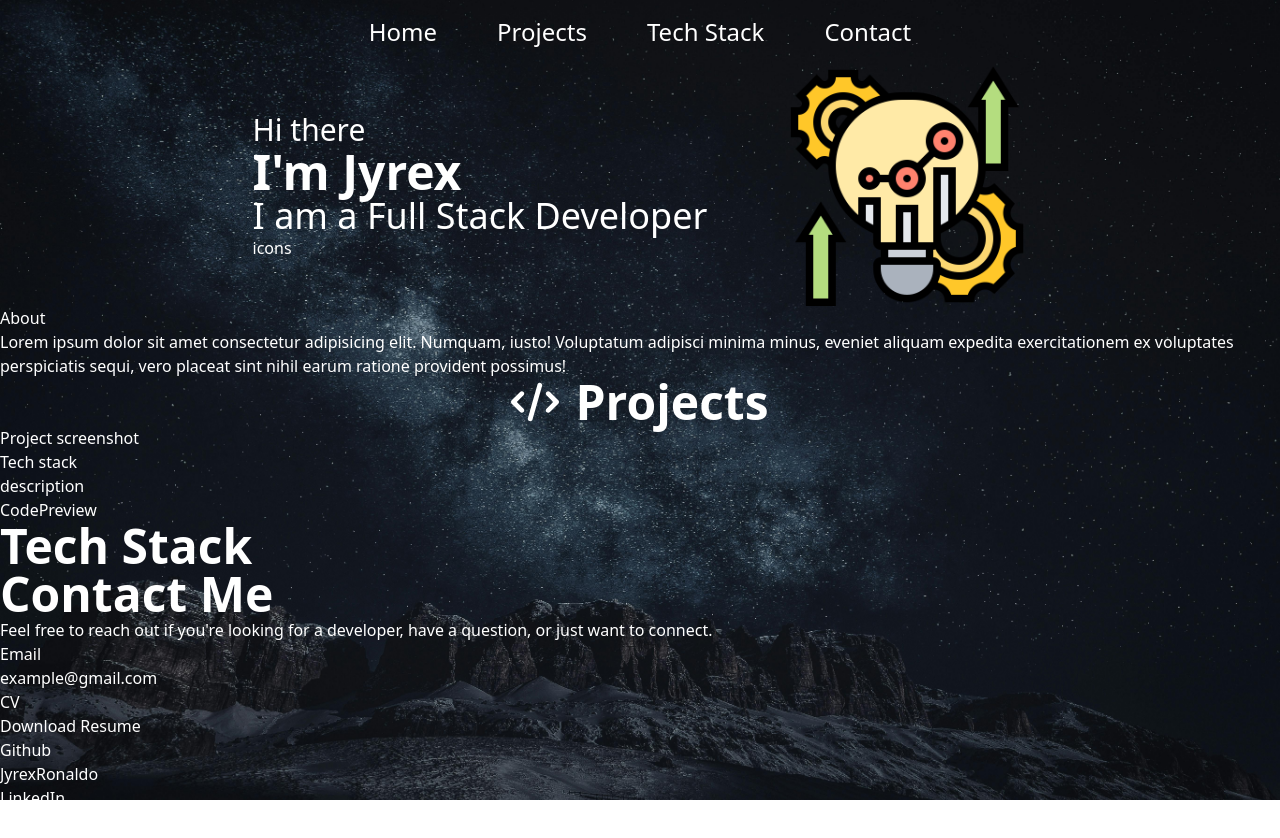
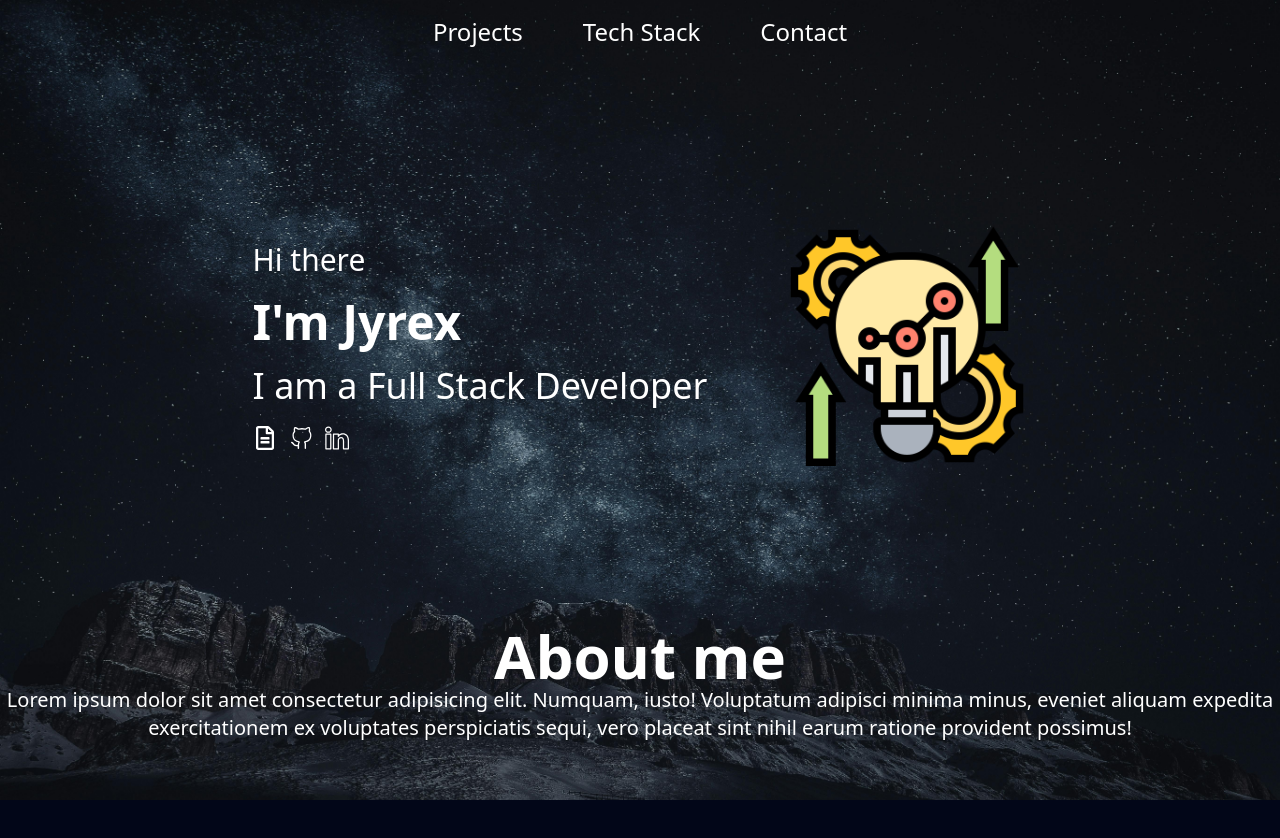
Before and after one commit to JyrexRonaldo/personal-website, a React (Vite) app: page / in a window 1280 px wide. Shown: the top 838 px of the page. After the commit the page ends 800 px from the top, so only its background shows below. Built offline with nearby package versions, Linux system fonts and the light colour scheme.

Commit message:
Improve items positioning

```diff
--- a/index.html
+++ b/index.html
@@ -6,7 +6,7 @@
     <meta name="viewport" content="width=device-width, initial-scale=1.0" />
     <title>Portofolio</title>
   </head>
-  <body>
+  <body class="bg-slate-950">
     <div id="root"></div>
     <script type="module" src="/src/main.jsx"></script>
   </body>
--- a/portofolioData/portofolioData.js
+++ b/portofolioData/portofolioData.js
@@ -13,29 +13,29 @@ const techStackData = [
   {
     title: "Frontend",
     items: [
-      { imgUrl: "/html5.svg", description: "HTML" },
-      { imgUrl: "/css3.svg", description: "CSS" },
-      { imgUrl: "/javascript.svg", description: "JavaScript" },
-      { imgUrl: "/reactjs.svg", description: "React.js" },
-      { imgUrl: "vitejs.svg", description: "Vite" },
-      { imgUrl: "/tailwindcss.svg", description: "TailwindCSS" },
+      { imgUrl: "/icons/html5.svg", description: "HTML" },
+      { imgUrl: "/icons/css3.svg", description: "CSS" },
+      { imgUrl: "/icons/javascript.svg", description: "JavaScript" },
+      { imgUrl: "/icons/reactjs.svg", description: "React.js" },
+      { imgUrl: "/icons/vitejs.svg", description: "Vite" },
+      { imgUrl: "/icons/tailwindcss.svg", description: "TailwindCSS" },
     ],
   },
   {
     title: "Backend",
     items: [
-      { imgUrl: "/nodejs.svg", description: "Node.js" },
-      { imgUrl: "/express.svg", description: "Express.js" },
-      { imgUrl: "/postgresql.svg", description: "PostgreSQL" },
-      { imgUrl: "/prisma.svg", description: "Prisma ORM" },
-      { imgUrl: "/jwt.svg", description: "JWT" },
+      { imgUrl: "/icons/nodejs.svg", description: "Node.js" },
+      { imgUrl: "/icons/express.svg", description: "Express.js" },
+      { imgUrl: "/icons/postgresql.svg", description: "PostgreSQL" },
+      { imgUrl: "/icons/prisma.svg", description: "Prisma ORM" },
+      { imgUrl: "/icons/jwt.svg", description: "JWT" },
     ],
   },
   {
     title: "Tools",
     items: [
-      { imgUrl: "/git.svg", description: "Git" },
-      { imgUrl: "/github.svg", description: "GitHub" },
+      { imgUrl: "/icons/git.svg", description: "Git" },
+      { imgUrl: "/icons/github.svg", description: "GitHub" },
     ],
   },
 ];
@@ -67,4 +67,4 @@ const contactData = [
   },
 ];
 
-export { projectsData, techStackData, contactData };
+export default { projectsData, techStackData, contactData };
--- a/src/components/App/App.jsx
+++ b/src/components/App/App.jsx
@@ -7,13 +7,16 @@ import Contact from "../Contact/Contact";
 function App() {
   return (
     <>
-      <div className="h-screen w-screen bg-[url('/wallpaper.jpg')] bg-cover text-white">
+      <div
+        className="h-screen w-screen bg-[url('/wallpaper.jpg')] bg-cover text-white flex flex-col justify-between gap-y-40 overflow-y-auto ">
         <NavBar />
         <Hero />
         <Projects />
         <TeckStack />
         <Contact />
-        <footer className="mt-auto">Made by Jyrex</footer>
+        <footer className="h-10 text-xl font-extrabold  flex justify-center items-center ">
+          Made by Jyrex
+        </footer>
       </div>
     </>
   );
--- a/src/components/Contact/Contact.jsx
+++ b/src/components/Contact/Contact.jsx
@@ -1,34 +1,42 @@
+import { VscGithubAlt } from "react-icons/vsc";
+import { SlSocialLinkedin } from "react-icons/sl";
+import { FaRegFileAlt } from "react-icons/fa";
+import { MdOutlineMailOutline } from "react-icons/md";
+
 function Contact() {
   return (
     <div>
-      <h1 className="text-5xl font-extrabold">Contact Me</h1>
-      <p>
+      <div className="flex flex-col items-center">
+        <h1 className="text-6xl font-extrabold">Contact Me</h1>
+        <p className="text-xl">
           Feel free to reach out if you're looking for a developer, have a
           question, or just want to connect.
         </p>
-      <div>
-        <div>
-            <img src="" alt="" />
+      </div>
+      <div className="flex justify-center gap-10 *:flex *:flex-col *:gap-1 *:rounded-2xl *:items-center *:p-5 *:w-50">
+        <div className="">
+          <a href="https://www.google.com/">
+            <MdOutlineMailOutline className="size-10" />
+          </a>
           <p>Email</p>
           <p>example@gmail.com</p>
         </div>
-        <div>
-            <img src="" alt="" />
+        <div className="">
+          <FaRegFileAlt className="size-10" />
           <p>CV</p>
           <p>Download Resume</p>
         </div>
-        <div>
-            <img src="" alt="" />
+        <div className="">
+          <VscGithubAlt className="size-10" />
           <p>Github</p>
           <p>JyrexRonaldo</p>
         </div>
-        <div>
-            <img src="" alt="" />
+        <div className="">
+          <SlSocialLinkedin className="size-10" />
           <p>LinkedIn</p>
           <p>Jyrex Ronaldo</p>
         </div>
       </div>
-
     </div>
   );
 }
--- a/src/components/Hero/Hero.jsx
+++ b/src/components/Hero/Hero.jsx
@@ -1,21 +1,28 @@
+import { VscGithubAlt } from "react-icons/vsc";
+import { SlSocialLinkedin } from "react-icons/sl";
+import { FaRegFileAlt } from "react-icons/fa";
+
 function Hero() {
   return (
-    <div>
+    <div className="flex flex-col items-center gap-y-40">
       <div className="flex justify-center items-center gap-20">
-        <div>
+        <div className="flex flex-col gap-5">
           <p className="text-3xl">Hi there</p>
           <p className="text-5xl font-extrabold">I'm Jyrex</p>
           <p className="text-4xl">I am a Full Stack Developer</p>
-          <div>icons</div>
+          <div className="*:size-6 flex gap-3">
+            <FaRegFileAlt  />
+            <VscGithubAlt  />
+            <SlSocialLinkedin  />
+          </div>
         </div>
         <div>
-          {" "}
           <img src="icons/developing.png" className="w-60" alt="" />
         </div>
       </div>
-      <div>
-        <p>About</p>
-        <p>
+      <div className="flex flex-col items-center max-w-334">
+        <p className="text-6xl font-extrabold">About me</p>
+        <p className=" text-center text-xl">
           Lorem ipsum dolor sit amet consectetur adipisicing elit. Numquam,
           iusto! Voluptatum adipisci minima minus, eveniet aliquam expedita
           exercitationem ex voluptates perspiciatis sequi, vero placeat sint
--- a/src/components/NavBar/NavBar.jsx
+++ b/src/components/NavBar/NavBar.jsx
@@ -1,7 +1,6 @@
 function NavBar() {
   return (
     <div className=" flex justify-center gap-15 text-2xl py-4 *:border-b-2 *:border-amber-300/0 *:hover:border-white" >
-      <button>Home</button>
       <button>Projects</button>
       <button>Tech Stack</button>
       <button>Contact</button>
--- a/src/components/Projects/Projects.jsx
+++ b/src/components/Projects/Projects.jsx
@@ -5,8 +5,8 @@ function Projects() {
   return (
     <div>
       <div className="flex items-center justify-center gap-4">
-        <FaCode className="text-5xl font-extrabold" />
-        <h1 className="text-5xl font-extrabold">Projects</h1>
+        <FaCode className="text-6xl font-extrabold" />
+        <h1 className="text-6xl font-extrabold">Projects</h1>
       </div>
       <div>
         <ProjectCard />
--- a/src/components/TechStack/TechStack.jsx
+++ b/src/components/TechStack/TechStack.jsx
@@ -1,7 +1,23 @@
+import portofolioData from "../../../portofolioData/portofolioData";
+import TechStackCard from "../TechStackCard/TechStackCard";
+
+// console.log(portofolioData.techStackData);
+
+const techStackData = portofolioData.techStackData;
+
+const techStackcards = techStackData.map((data, index) => {
+  return <TechStackCard key={index} data={data} />;
+});
+
+// const techStack
+
 function TeckStack() {
-    return <div>
-        <h1 className="text-5xl font-extrabold" >Tech Stack</h1>
+  return (
+    <div className="flex flex-col items-center">
+      <h1 className="text-6xl font-extrabold text-center">Tech Stack</h1>
+      <div className="flex gap-15">{techStackcards}</div>
     </div>
+  );
 }
 
-export default TeckStack
+export default TeckStack;
--- a/src/components/TechStackCard/TechStackCard.jsx
+++ b/src/components/TechStackCard/TechStackCard.jsx
@@ -1,14 +1,21 @@
-function TechStackCard({data}) {
-    return <div>
-
-        <div>
-            <p>{data.title}</p>
-        </div>
-        <hr />
-        <div>
-            {data.item}
-        </div>
+function TechStackCard({ data }) {
+  const cardItems = data.items.map((data) => {
+    return (
+      <div className="flex flex-col items-center w-24  ">
+        <img className="w-10" src={data.imgUrl} alt={data.description} />
+        <p> {data.description}</p>
+      </div>
+    );
+  });
+  return (
+    <div className="max-w-96 flex flex-col gap-5">
+      <div>
+        <p className="font-bold text-xl">{data.title}</p>
+      </div>
+      <hr />
+      <div className="flex  flex-wrap gap-x-10 gap-y-8 justify-between ">{cardItems}</div>
     </div>
+  );
 }
 
-export default TechStackCard
+export default TechStackCard;
```
Also changed, not shown: public/icons/vitejs.svg (added). Lines whose indentation alone changed are shown as unchanged.
